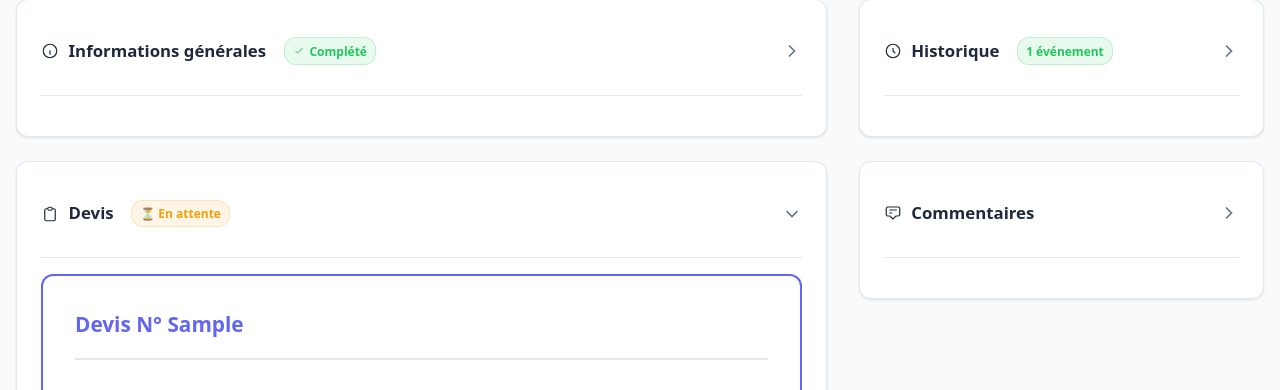
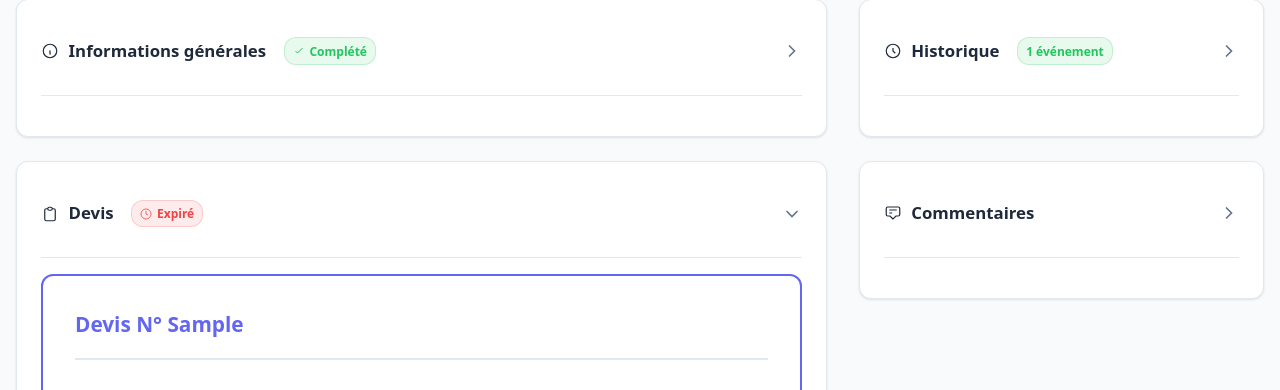
Before and after one commit to cavazzanat/crm-artisans, a Django app: page /operations/1/ in a window 1280 px wide. Shown: the part 339-729 px from the top of the page. Run offline with Django 4.2, Linux system fonts and the light colour scheme; a user stored in the database is signed in; tables that the repository leaves empty hold one stand-in row (values such as "Sample post").

```diff
--- a/templates/operations/detail.html
+++ b/templates/operations/detail.html
@@ -649,14 +649,48 @@
           <svg width="18" height="18" viewBox="0 0 24 24" fill="none"><path d="M9 5H7a2 2 0 0 0-2 2v12a2 2 0 0 0 2 2h10a2 2 0 0 0 2-2V7a2 2 0 0 0-2-2h-2M9 5a2 2 0 0 0 2 2h2a2 2 0 0 0 2-2M9 5a2 2 0 0 1 2-2h2a2 2 0 0 1 2 2" stroke="currentColor" stroke-width="1.6"/></svg>
           Devis
 
+          {# ✅ LOGIQUE DE BADGE CORRIGÉE #}
           {% if operation.devis_statut == 'accepte' %}
-            <span class="section-badge complete">✅ Accepté</span>
+            {# ÉTAT : Accepté par le client #}
+            <span class="section-badge complete">
+              <svg width="12" height="12" viewBox="0 0 24 24" fill="none"><path d="m5 12 4 4 10-10" stroke="currentColor" stroke-width="2"/></svg>
+              Accepté
+            </span>
+
           {% elif operation.devis_statut == 'refuse' %}
-            <span class="section-badge" style="background: rgba(239,68,68,.1); color: var(--danger); border: 1px solid rgba(239,68,68,.2);">❌ Refusé</span>
+            {# ÉTAT : Refusé par le client #}
+            <span class="section-badge" style="background: rgba(239,68,68,.1); color: var(--danger); border: 1px solid rgba(239,68,68,.2);">
+              <svg width="12" height="12" viewBox="0 0 24 24" fill="none"><path d="M18 6 6 18M6 6l12 12" stroke="currentColor" stroke-width="2"/></svg>
+              Refusé
+            </span>
+
+          {% elif devis_expire %}
+            {# ÉTAT : Devis envoyé mais expiré #}
+            <span class="section-badge" style="background: rgba(239,68,68,.1); color: var(--danger); border: 1px solid rgba(239,68,68,.2);">
+              <svg width="12" height="12" viewBox="0 0 24 24" fill="none"><circle cx="12" cy="12" r="10" stroke="currentColor" stroke-width="1.6"/><path d="M12 6v6l4 2" stroke="currentColor" stroke-width="1.6"/></svg>
+              Expiré
+            </span>
+
+          {% elif operation.devis_date_envoi %}
+            {# ÉTAT : Devis envoyé, en attente réponse client (et valide) #}
+            <span class="section-badge pending">
+              <svg width="12" height="12" viewBox="0 0 24 24" fill="none"><circle cx="12" cy="12" r="10" stroke="currentColor" stroke-width="1.6"/><path d="M12 6v6l4 2" stroke="currentColor" stroke-width="1.6"/></svg>
+              En attente client
+            </span>
+
           {% elif operation.numero_devis %}
-            <span class="section-badge pending">⏳ En attente</span>
+            {# ÉTAT : Devis généré mais pas encore envoyé #}
+            <span class="section-badge" style="background: rgba(59,130,246,.1); color: #3b82f6; border: 1px solid rgba(59,130,246,.2);">
+              <svg width="12" height="12" viewBox="0 0 24 24" fill="none"><path d="M9 5H7a2 2 0 0 0-2 2v12a2 2 0 0 0 2 2h10a2 2 0 0 0 2-2V7a2 2 0 0 0-2-2h-2" stroke="currentColor" stroke-width="1.6"/></svg>
+              Généré (non envoyé)
+            </span>
+
           {% else %}
-            <span class="section-badge pending">À créer</span>
+            {# ÉTAT : Brouillon - devis pas encore généré #}
+            <span class="section-badge pending">
+              <svg width="12" height="12" viewBox="0 0 24 24" fill="none"><path d="M12 5v14M5 12h14" stroke="currentColor" stroke-width="2"/></svg>
+              Brouillon
+            </span>
           {% endif %}
         </h2>
         <svg class="toggle-icon" width="20" height="20" viewBox="0 0 24 24" fill="none">
```
